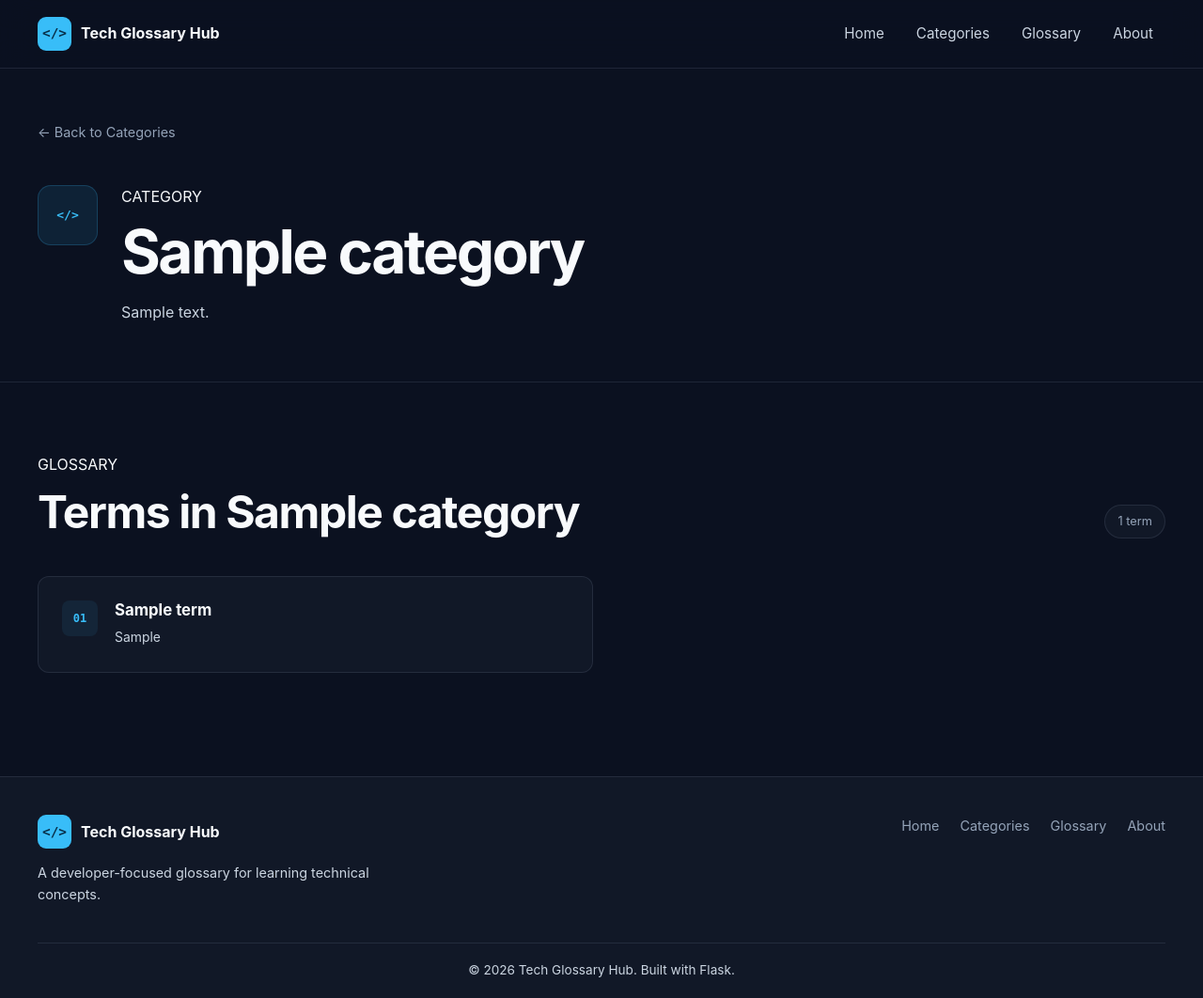
After one commit to charanepuri/tech-glossary-hub-flask, a Flask app: a page that uses app/templates/category_detail.html in a window 1280 px wide. The commit adds this page. Shown: the whole page at 94% size. Run offline with Flask 3, Linux system fonts and the light colour scheme; tables that the repository leaves empty hold one stand-in row (values such as "Sample post").

Commit message:
feat: add category listing and detail pages

```diff
--- a/app/routes/main.py
+++ b/app/routes/main.py
@@ -22,3 +22,32 @@ def home():
         total_categories=total_categories,
         total_terms=total_terms
     )
+
+
+@main_bp.route("/categories")
+def categories():
+    categories = Category.query.order_by(Category.name.asc()).all()
+
+    return render_template(
+        "categories.html",
+        categories=categories
+    )
+
+
+@main_bp.route("/category/<slug>")
+def category_detail(slug):
+    category = Category.query.filter_by(
+        slug=slug
+    ).first_or_404()
+
+    terms = GlossaryTerm.query.filter_by(
+        category_id=category.id
+    ).order_by(
+        GlossaryTerm.name.asc()
+    ).all()
+
+    return render_template(
+        "category_detail.html",
+        category=category,
+        terms=terms
+    )
--- a/app/static/css/style.css
+++ b/app/static/css/style.css
@@ -227,6 +227,353 @@ p {
     gap: 14px;
 }
 
+/* ========================================
+   Page Header
+======================================== */
+
+.page-header {
+    padding: 75px 0 45px;
+
+    border-bottom: 1px solid var(--border);
+}
+
+
+.page-header h1 {
+    margin: 8px 0 15px;
+
+    font-size: clamp(
+        2.4rem,
+        5vw,
+        4rem
+    );
+
+    letter-spacing: -0.04em;
+}
+
+
+.page-header p {
+    max-width: 650px;
+
+    font-size: 1rem;
+}
+
+
+/* ========================================
+   Categories Page
+======================================== */
+
+.categories-page-section {
+    padding: 60px 0 100px;
+}
+
+
+.category-grid-page {
+    grid-template-columns:
+        repeat(3, 1fr);
+}
+
+
+.category-card-link {
+    position: relative;
+
+    color: inherit;
+
+    text-decoration: none;
+}
+
+
+.category-arrow {
+    position: absolute;
+
+    right: 22px;
+    bottom: 20px;
+
+    color: var(--muted);
+
+    font-size: 1.2rem;
+
+    transition:
+        color 0.2s ease,
+        transform 0.2s ease;
+}
+
+
+.category-card-link:hover .category-arrow {
+    color: var(--primary);
+
+    transform: translateX(4px);
+}
+
+
+/* ========================================
+   Category Detail
+======================================== */
+
+.category-detail-header {
+    padding: 55px 0 60px;
+
+    border-bottom: 1px solid var(--border);
+}
+
+
+.back-link {
+    display: inline-flex;
+
+    margin-bottom: 45px;
+
+    color: var(--muted);
+
+    font-size: 0.9rem;
+
+    transition: color 0.2s ease;
+}
+
+
+.back-link:hover {
+    color: var(--primary);
+}
+
+
+.category-detail-intro {
+    display: flex;
+
+    align-items: flex-start;
+
+    gap: 25px;
+
+    max-width: 850px;
+}
+
+
+.category-detail-icon {
+    display: flex;
+
+    align-items: center;
+    justify-content: center;
+
+    flex-shrink: 0;
+
+    width: 64px;
+    height: 64px;
+
+    background:
+        rgba(56, 189, 248, 0.1);
+
+    border: 1px solid
+        rgba(56, 189, 248, 0.2);
+
+    border-radius: 14px;
+
+    color: var(--primary);
+
+    font-family: monospace;
+
+    font-weight: 700;
+}
+
+
+.category-detail-intro h1 {
+    margin: 7px 0 14px;
+
+    font-size: clamp(
+        2.2rem,
+        5vw,
+        4rem
+    );
+
+    letter-spacing: -0.04em;
+}
+
+
+.category-detail-intro p {
+    max-width: 700px;
+
+    font-size: 1rem;
+}
+
+
+/* ========================================
+   Category Terms
+======================================== */
+
+.category-terms-section {
+    padding: 75px 0 110px;
+}
+
+
+.term-total {
+    display: inline-flex;
+
+    align-items: center;
+
+    min-height: 36px;
+
+    padding: 0 13px;
+
+    background: var(--surface);
+
+    border: 1px solid var(--border);
+
+    border-radius: 999px;
+
+    color: var(--muted);
+
+    font-size: 0.8rem;
+}
+
+
+.terms-preview-grid {
+    display: grid;
+
+    grid-template-columns:
+        repeat(2, 1fr);
+
+    gap: 18px;
+}
+
+
+.term-preview-card {
+    display: flex;
+
+    gap: 18px;
+
+    padding: 25px;
+
+    background: var(--surface);
+
+    border: 1px solid var(--border);
+
+    border-radius: var(--radius-md);
+
+    transition:
+        transform 0.2s ease,
+        border-color 0.2s ease;
+}
+
+
+.term-preview-card:hover {
+    transform: translateY(-3px);
+
+    border-color:
+        rgba(56, 189, 248, 0.3);
+}
+
+
+.term-preview-number {
+    display: flex;
+
+    align-items: center;
+    justify-content: center;
+
+    flex-shrink: 0;
+
+    width: 38px;
+    height: 38px;
+
+    background:
+        rgba(56, 189, 248, 0.08);
+
+    border-radius: 8px;
+
+    color: var(--primary);
+
+    font-family: monospace;
+
+    font-size: 0.75rem;
+
+    font-weight: 700;
+}
+
+
+.term-preview-card h3 {
+    margin-bottom: 8px;
+
+    font-size: 1.05rem;
+}
+
+
+.term-preview-card p {
+    font-size: 0.87rem;
+
+    line-height: 1.65;
+}
+
+
+/* ========================================
+   Empty State
+======================================== */
+
+.empty-icon {
+    display: flex;
+
+    align-items: center;
+    justify-content: center;
+
+    width: 50px;
+    height: 50px;
+
+    margin: 0 auto 18px;
+
+    border: 1px solid var(--border);
+
+    border-radius: 50%;
+
+    color: var(--primary);
+
+    font-size: 1.5rem;
+}
+
+
+/* ========================================
+   Category Responsive
+======================================== */
+
+@media (max-width: 1000px) {
+
+    .category-grid-page {
+        grid-template-columns:
+            repeat(2, 1fr);
+    }
+
+}
+
+
+@media (max-width: 768px) {
+
+    .category-detail-intro {
+        flex-direction: column;
+    }
+
+
+    .terms-preview-grid {
+        grid-template-columns: 1fr;
+    }
+
+
+    .category-detail-header {
+        padding: 45px 0 50px;
+    }
+
+
+    .category-terms-section {
+        padding: 55px 0 80px;
+    }
+
+}
+
+
+@media (max-width: 600px) {
+
+    .category-grid-page {
+        grid-template-columns: 1fr;
+    }
+
+
+    .page-header {
+        padding: 55px 0 35px;
+    }
+
+}
 
 /* ========================================
    Terminal Card
--- /dev/null
+++ b/app/templates/category_detail.html
@@ -0,0 +1,137 @@
+{% extends "base.html" %}
+
+
+{% block title %}
+    {{ category.name }} | Tech Glossary Hub
+{% endblock %}
+
+
+{% block content %}
+
+<section class="category-detail-header">
+
+    <div class="container">
+
+        <a
+            href="{{ url_for('main.categories') }}"
+            class="back-link"
+        >
+            ← Back to Categories
+        </a>
+
+
+        <div class="category-detail-intro">
+
+            <span class="category-detail-icon">
+                &lt;/&gt;
+            </span>
+
+            <div>
+
+                <span class="eyebrow">
+                    CATEGORY
+                </span>
+
+                <h1>
+                    {{ category.name }}
+                </h1>
+
+                <p>
+                    {{ category.description }}
+                </p>
+
+            </div>
+
+        </div>
+
+    </div>
+
+</section>
+
+
+<section class="category-terms-section">
+
+    <div class="container">
+
+        <div class="section-heading">
+
+            <div>
+
+                <span class="eyebrow">
+                    GLOSSARY
+                </span>
+
+                <h2>
+                    Terms in {{ category.name }}
+                </h2>
+
+            </div>
+
+            <span class="term-total">
+                {{ terms | length }}
+                {% if terms | length == 1 %}
+                    term
+                {% else %}
+                    terms
+                {% endif %}
+            </span>
+
+        </div>
+
+
+        {% if terms %}
+
+        <div class="terms-preview-grid">
+
+            {% for term in terms %}
+
+            <article class="term-preview-card">
+
+                <div class="term-preview-number">
+                    {{ "%02d" | format(loop.index) }}
+                </div>
+
+                <div>
+
+                    <h3>
+                        {{ term.name }}
+                    </h3>
+
+                    <p>
+                        {{ term.definition }}
+                    </p>
+
+                </div>
+
+            </article>
+
+            {% endfor %}
+
+        </div>
+
+        {% else %}
+
+        <div class="empty-state">
+
+            <div class="empty-icon">
+                +
+            </div>
+
+            <h2>
+                No glossary terms yet
+            </h2>
+
+            <p>
+                Terms for this category will appear here
+                once they are added.
+            </p>
+
+        </div>
+
+        {% endif %}
+
+    </div>
+
+</section>
+
+{% endblock %}
--- a/app/templates/components/footer.html
+++ b/app/templates/components/footer.html
@@ -28,7 +28,7 @@
                 Home
             </a>
 
-            <a href="#">
+            <a href="{{ url_for('main.categories') }}">
                 Categories
             </a>
 
--- a/app/templates/components/navbar.html
+++ b/app/templates/components/navbar.html
@@ -28,7 +28,7 @@
             </a>
 
             <a
-                href="#"
+                href="{{ url_for('main.categories') }}"
                 class="nav-link"
             >
                 Categories
--- a/app/templates/home.html
+++ b/app/templates/home.html
@@ -190,7 +190,7 @@
 
             {% for category in categories %}
 
-            <article class="category-card">
+            <a href="{{ url_for ('main.category_detail', slug=category.slug) }}" class="category-card category-card-link">
 
                 <div class="category-icon">
                     {{ "%02d" | format(loop.index) }}
@@ -213,7 +213,7 @@
 
                 </div>
 
-            </article>
+            </a>
 
             {% else %}
 
```
Also changed, not shown: app/templates/categories.html (added, +106 -0 lines).
